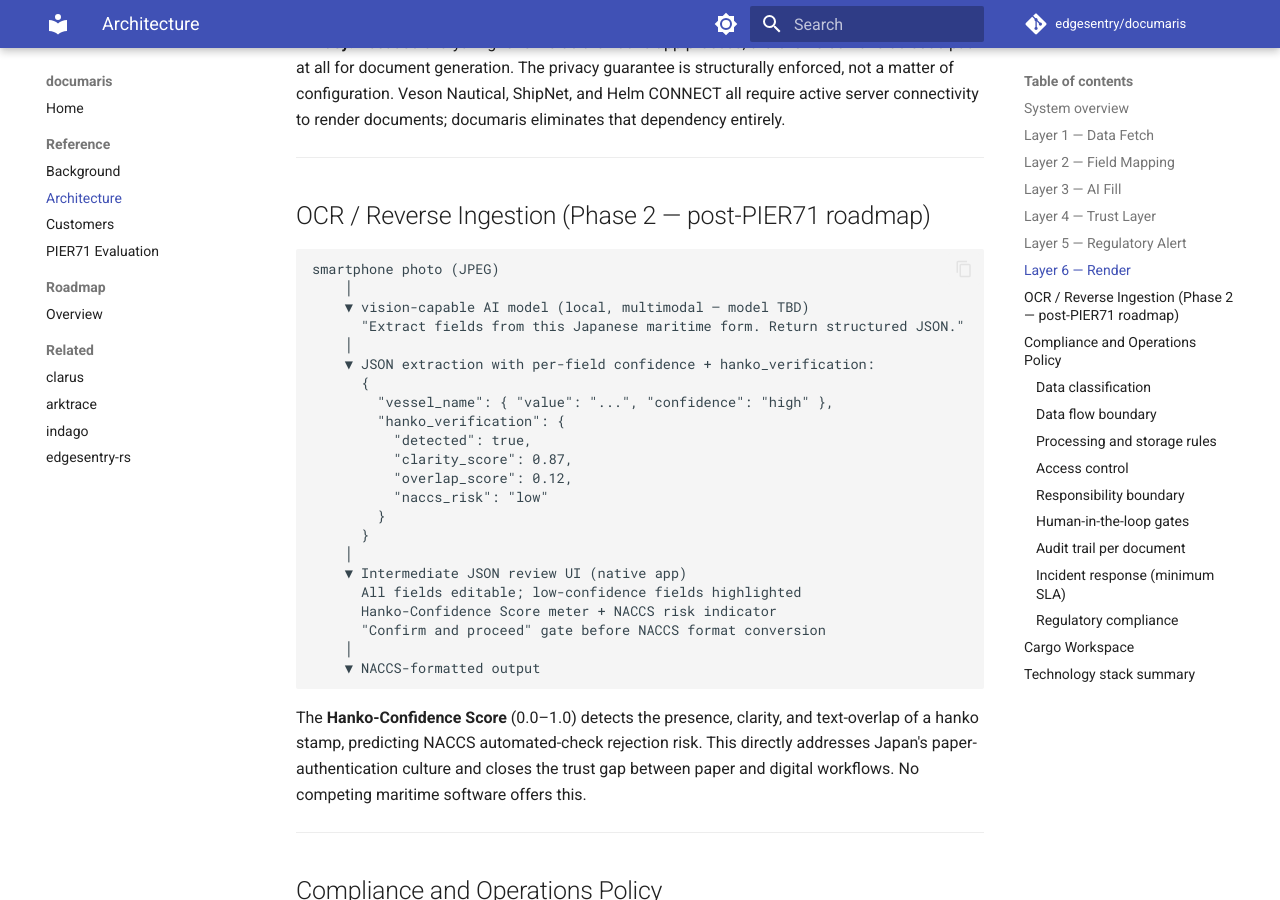
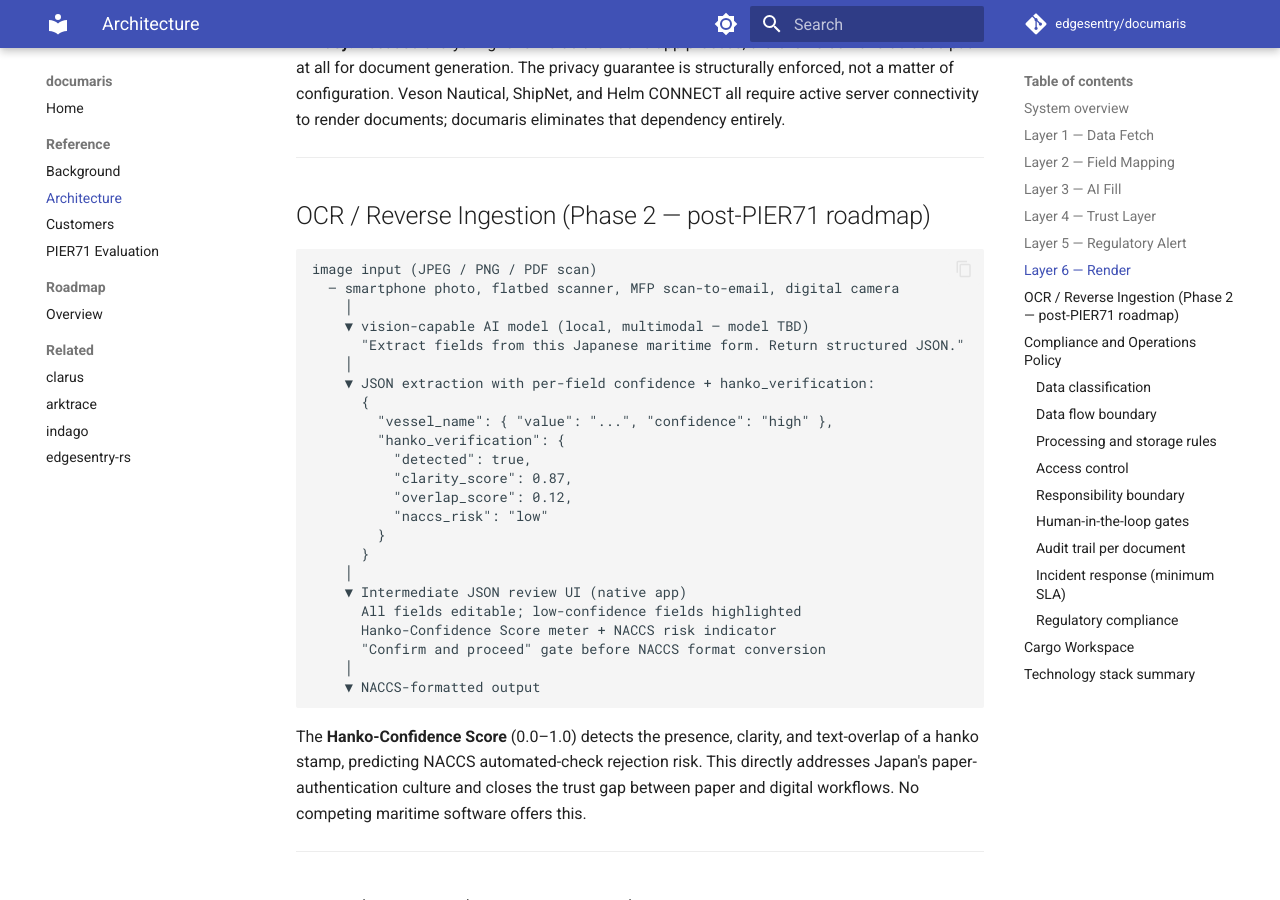
Before and after one commit to edgesentry/documaris, an MkDocs documentation site: the page built from docs/ref-architecture.md, in a window 1280 px wide and 900 px high, scrolled down 10315 px. Built offline with MkDocs 1.6.1 and Material for MkDocs 9.7.7, drawn with Linux system fonts in a browser that asks for light colours; comment, search, counter and statistics services are not loaded.

Commit message:
docs: broaden OCR input from smartphone-only to any image source
Co-Authored-By: Claude Sonnet 4.6 <noreply@anthropic.com>

````diff
--- a/docs/ref-architecture.md
+++ b/docs/ref-architecture.md
@@ -263,7 +263,8 @@ flowchart TD
 ## OCR / Reverse Ingestion (Phase 2 — post-PIER71 roadmap)
 
 ```
-smartphone photo (JPEG)
+image input (JPEG / PNG / PDF scan)
+  — smartphone photo, flatbed scanner, MFP scan-to-email, digital camera
     │
     ▼ vision-capable AI model (local, multimodal — model TBD)
       "Extract fields from this Japanese maritime form. Return structured JSON."
````
